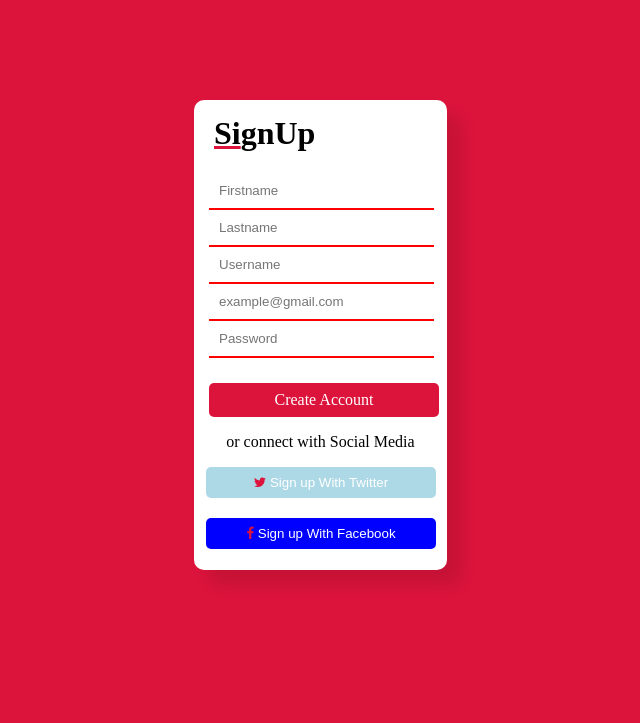
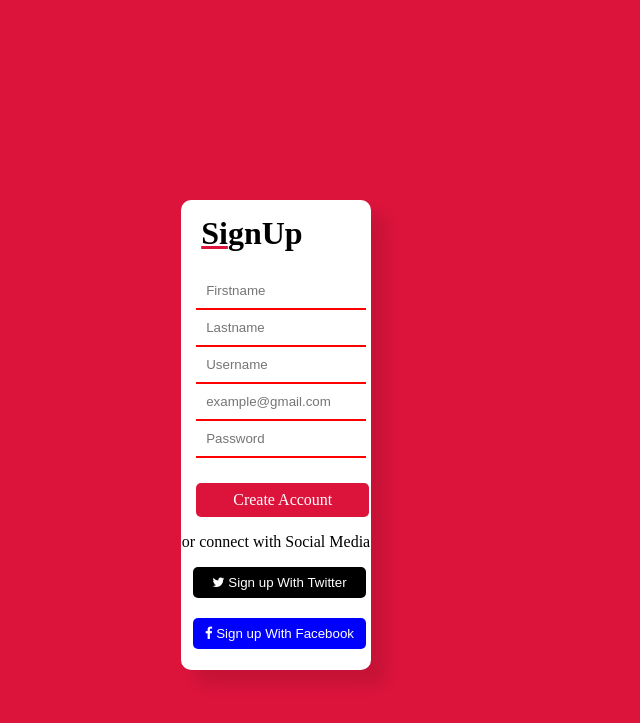
Before and after one commit to salihukeelahh/BUH-intro, a Django app: page / in a window 1280 px wide. Shown: the top 723 px of the page, without its empty margins (364-1004 px from the left). Run offline with Django 5.2, Linux system fonts and the light colour scheme.

Commit message:
changes made

```diff
--- a/static/css/style.css
+++ b/static/css/style.css
@@ -4,18 +4,20 @@ body{
 #container{
     background-color: white;
     height: 400px;
-    width: 20%;
-    margin-left: 550px;
-    margin-top: 100px;
+    width: 15%;
+    /* margin-left: 550px; */
+    margin: 0 auto;
+    margin-top: 250px;
     border-radius: 10px;
     box-shadow: 15px 15px 15px rgba(5, 5, 5, 0.1);
 }
 #container1{
     background-color: white;
     height: 470px;
-    width: 20%;
-    margin-left: 550px;
-    margin-top: 100px;
+    width: 15%;
+    /* margin-left: 650px; */
+    margin: 0 auto;
+    margin-top: 200px;
     border-radius: 10px;
     box-shadow: 15px 15px 15px rgba(5, 5, 5, 0.1);
 }
@@ -62,7 +64,7 @@ p{
     margin-bottom: 20px;
     margin-left: 12px;
     width: 91%;
-    background-color: lightblue;
+    background-color: black;
     color: white;
     border-radius: 5px;
     cursor: pointer;
@@ -78,10 +80,11 @@ p{
     cursor: pointer;
 }
 .fa-twitter, .fa-facebook{
-    color: crimson;
+    color: white;
 }
 .forgot{
     float: right;
+    margin-right: 40px;
 }
 .noacc{
     margin-top: 25px;
```
